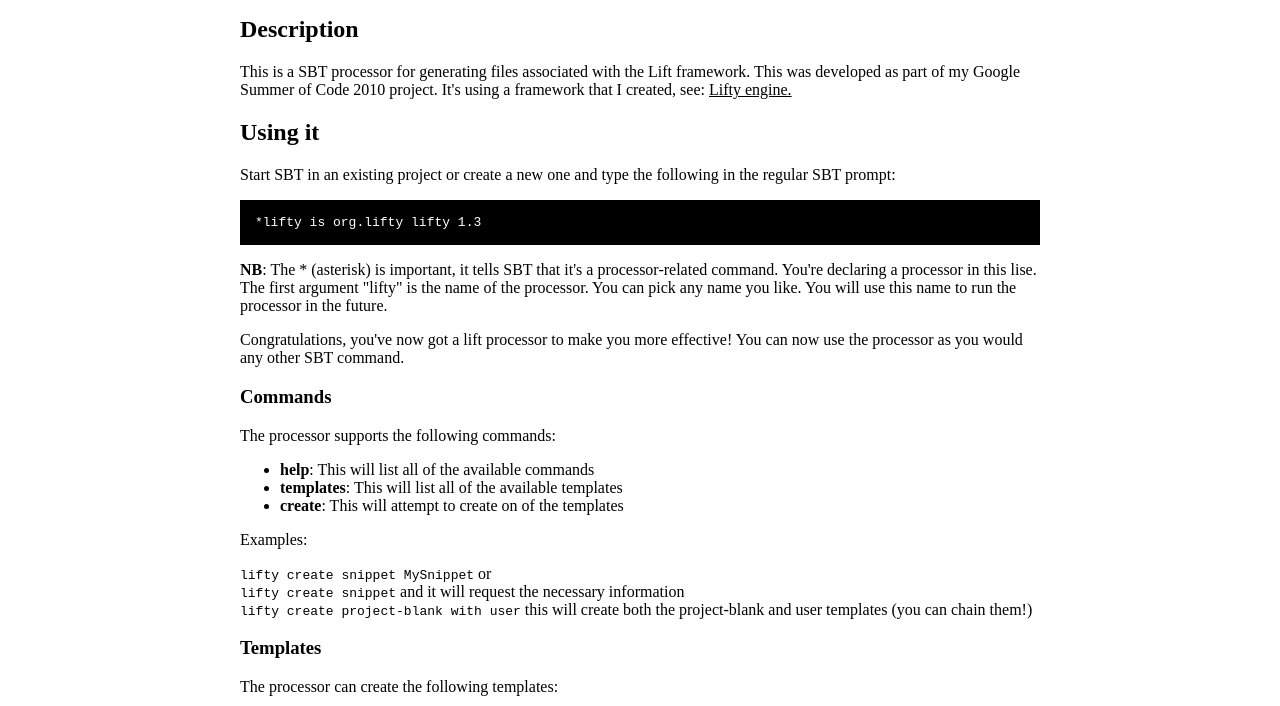
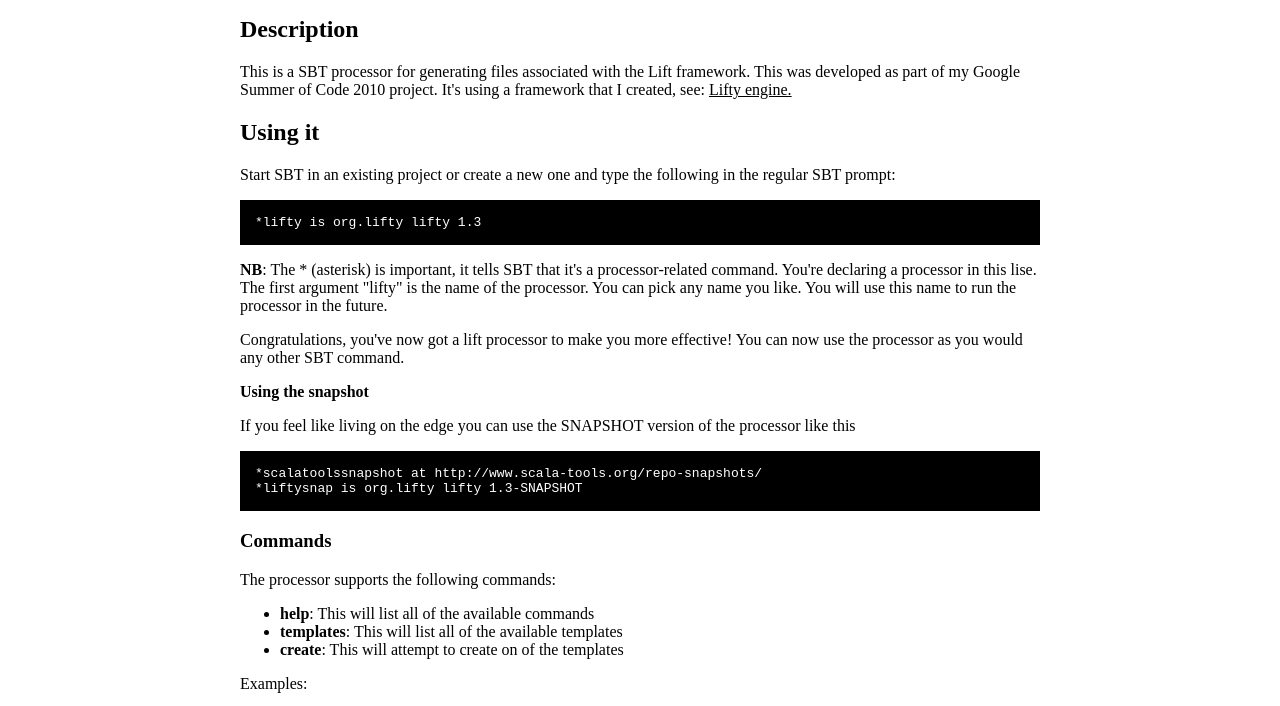
Before and after one commit to ignaciocases/Lifty, a plain HTML site: page index.html in a window 1280 px wide. Shown: the part 341-1047 px from the top of the page. Drawn offline with Linux system fonts and the light colour scheme.

Commit message:
Added a note about using the snapshot version

```diff
--- a/index.html
+++ b/index.html
@@ -69,6 +69,11 @@
     <p><strong>NB</strong>: The * (asterisk) is important, it tells SBT that it's a processor-related command. You're declaring a processor in this lise. The first argument "lifty" is the name of the processor. You can pick any name you like. You will use this name to run the processor in the future.</p>
     <p>Congratulations, you've now got a lift processor to make you more effective! You can now use the processor as you would any other SBT command.</p>
 
+    <p><strong>Using the snapshot</strong></p>
+    <p>If you feel like living on the edge you can use the SNAPSHOT version of the processor like this
+    <pre><code>*scalatoolssnapshot at http://www.scala-tools.org/repo-snapshots/
+*liftysnap is org.lifty lifty 1.3-SNAPSHOT</code></pre></p>
+
     <h3 id="commands">Commands</h3>
     <p>The processor supports the following commands:</p>
     <ul>
```
